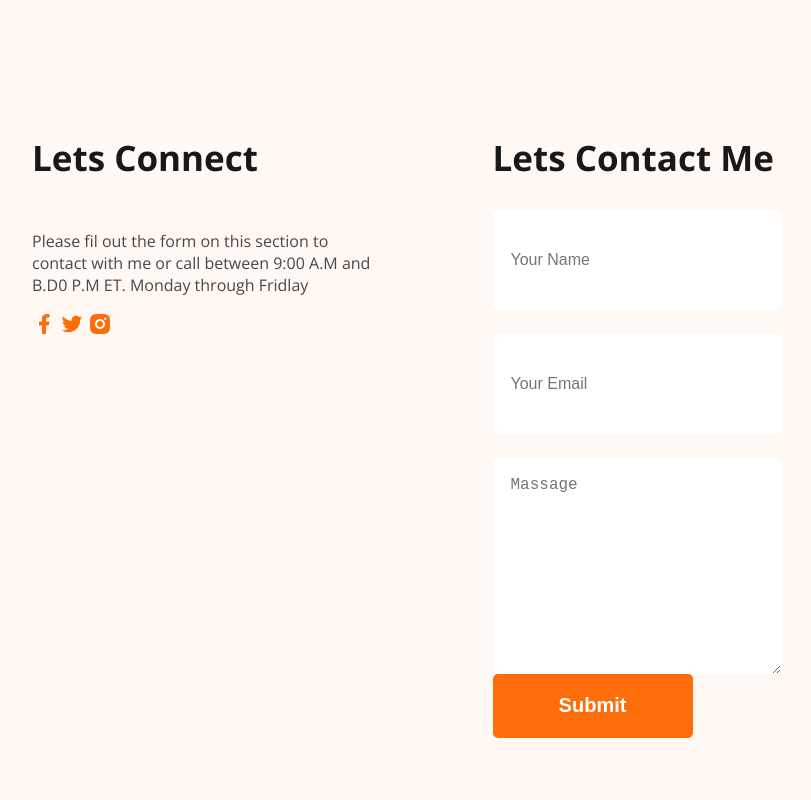
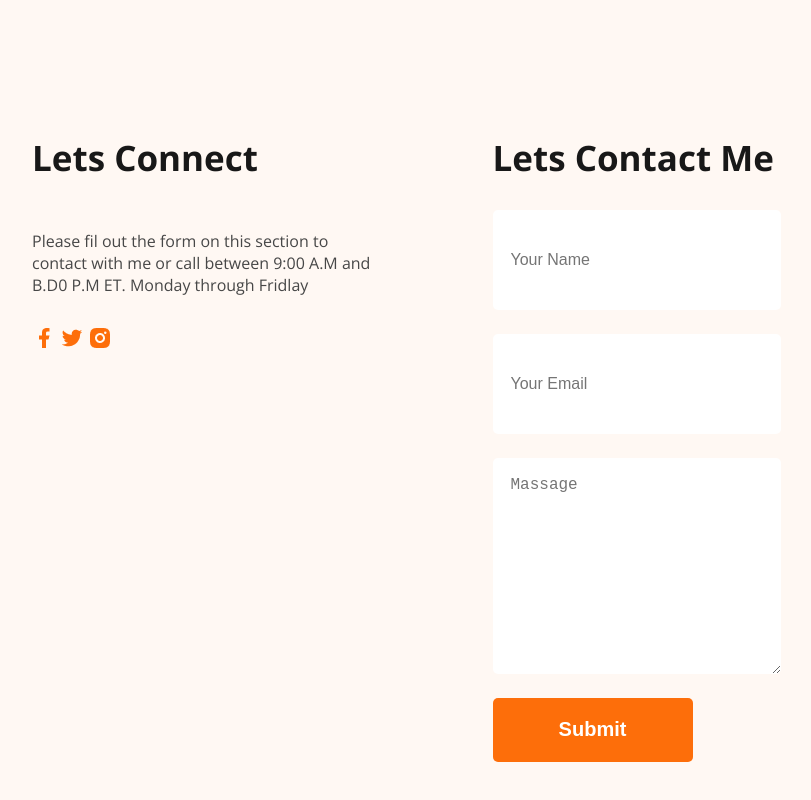
Before and after one commit to Nure-Anha/Web_Dev_Portfolio, a plain HTML site: page index.html in a window 1280 px wide. Shown: the part 3412-4212 px from the top of the page, without its empty margins (206-1017 px from the left). Drawn offline with nearby package versions, Linux system fonts and the light colour scheme.

Commit message:
added submit button & lets connect part modification

```diff
--- a/Styles/portfolio.css
+++ b/Styles/portfolio.css
@@ -283,6 +283,7 @@ hr{
 .icon{
     width: 120px;
     height: 24px;
+    margin-top: 30px;
     /* padding: 30px 0px 0px 230px; */
 }
 .footer_part{
@@ -306,7 +307,7 @@ footer input[type="text"],  footer input[type="email"]{
     font-size: 16px;
     padding: 18px 30px 18px 18px;
     background-color: #FFFFFF;
-     border: none;
+    border: none;
 
 }
 
--- a/index.html
+++ b/index.html
@@ -269,7 +269,7 @@ clients requirements in our mata.</p>
                         <input type="text" name="" id="" placeholder="Your Name">
                         <input type="email" name="" id="" placeholder="Your Email">
                         <textarea name="" id="" cols="30" rows="10" placeholder="Massage"></textarea>
-                        <input class="btn_primary" type="submit" value="Submit">
+                        <input class="btn_primary" style="margin-top: 24px;" type="submit" value="Submit">
 
                     </form>
 
```
